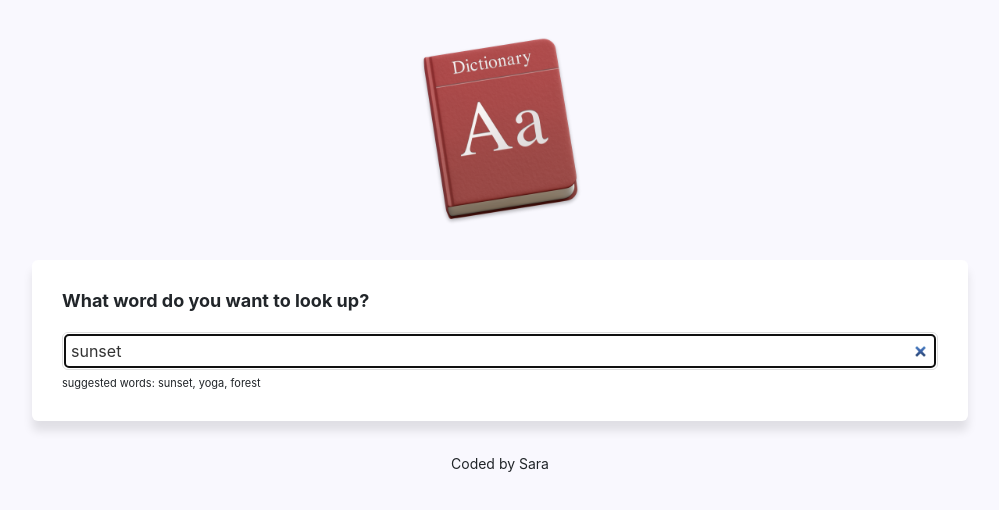
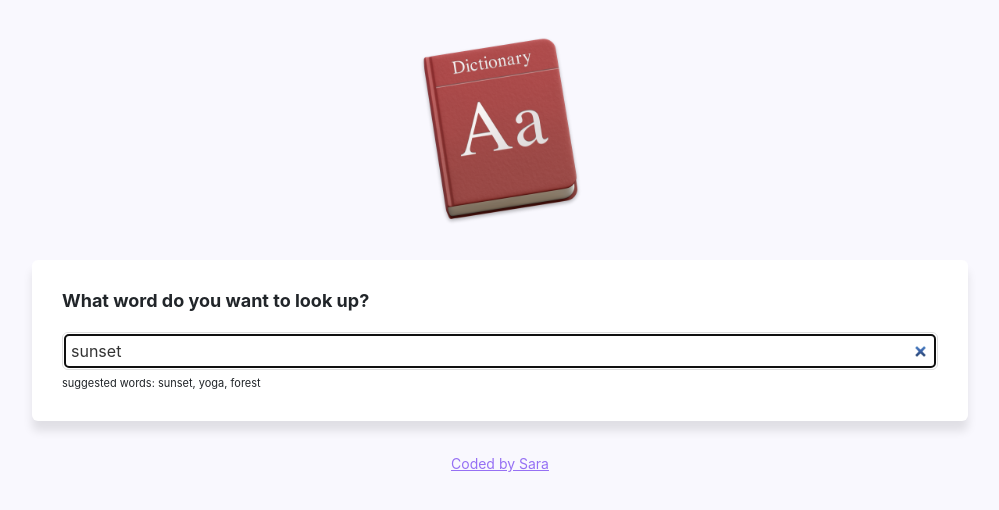
Before and after one commit to bruhhshawn/dictionary-project, a React (Create React App) app: page / in a window 1280 px wide. Shown: the top 510 px of the page, without its empty margins (140-1139 px from the left). Built offline with nearby package versions, Linux system fonts and the light colour scheme; no server answers.

Commit message:
added href code linking to github

```diff
--- a/src/App.js
+++ b/src/App.js
@@ -14,7 +14,15 @@
         </main>
 
         <footer className="App-footer">
-          <small>Coded by Sara</small>
+          <small>
+            <a
+              href="https://github.com/bruhhshawn/dictionary-project"
+              target="_blank"
+              rel="noreferrer"
+            >
+              Coded by Sara
+            </a>
+          </small>
         </footer>
       </div>
     </div>
```
